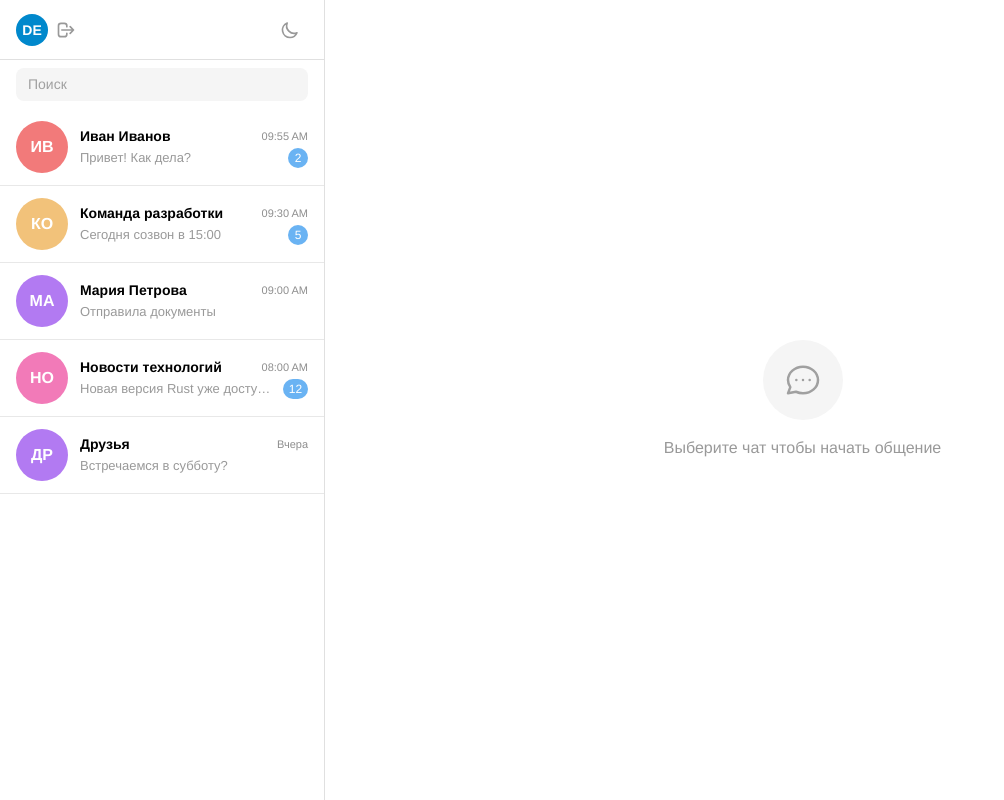
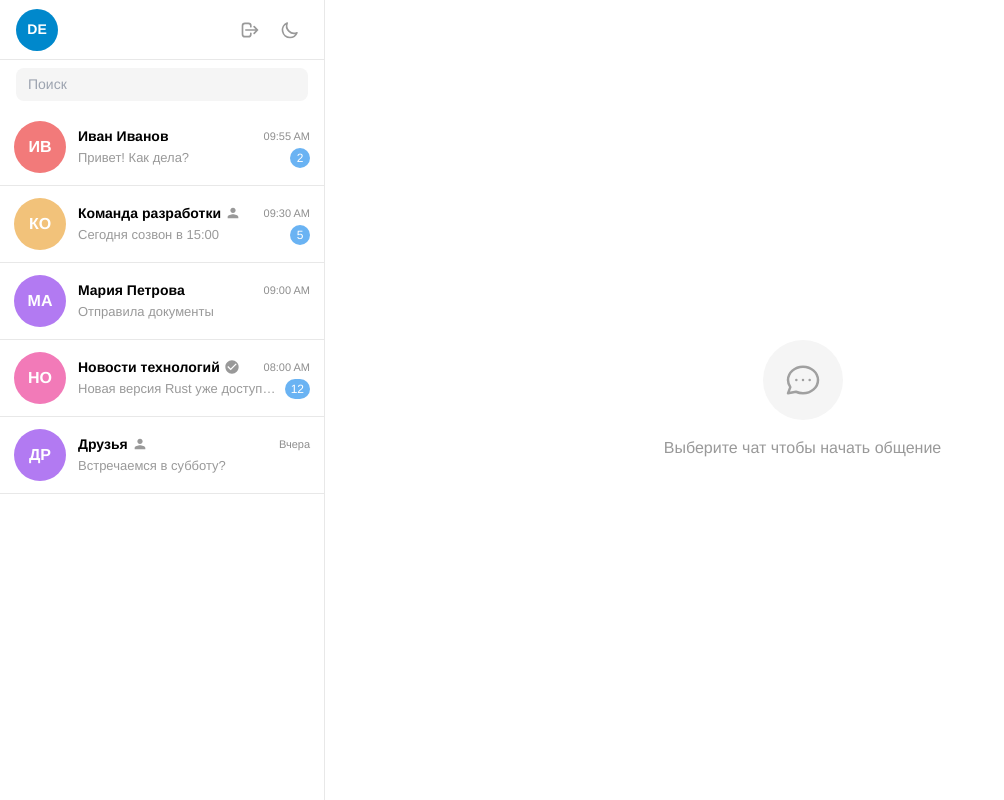
Before and after one commit to 1dailyfactschannel-cyber/Chatportal, a React (Vite) app: page / in a window 1280 px wide. Both pictures are taken after a click on the button "Войти в демо режим". Shown: the whole page, without its empty margins (0-1004 px from the left). Built offline with nearby package versions, Linux system fonts and the light colour scheme; no server answers; the HTML template or start-up script is replaced by a standard one.

Commit message:
Improve UI to match Telegram design

```diff
--- a/src/App.tsx
+++ b/src/App.tsx
@@ -14,7 +14,6 @@ function App() {
   const [theme, setTheme] = useState<'light' | 'dark'>('light');
 
   useEffect(() => {
-    // Применяем тему
     if (theme === 'dark') {
       document.documentElement.classList.add('dark');
     } else {
@@ -26,7 +25,6 @@ function App() {
     if (isAuthenticated) {
       connectWebSocket();
 
-      // Демо данные чатов
       const demoChats: Chat[] = [
         {
           id: '1',
@@ -124,57 +122,71 @@ function App() {
     chat.title.toLowerCase().includes(searchQuery.toLowerCase())
   );
 
-  // Обновляем чаты в сторе после фильтрации
   useEffect(() => {
     if (searchQuery) {
       useChatStore.setState({ chats: filteredChats });
-    } else {
-      // Возвращаем все чаты (в реальном приложении это будет запрос к API)
     }
-  }, [searchQuery]);
+  }, [searchQuery, filteredChats]);
 
   if (!isAuthenticated) {
     return <LoginScreen />;
   }
 
   return (
-    <div className="flex h-screen bg-[#ffffff] dark:bg-[#17212b]">
-      {/* Sidebar */}
-      <div className="w-[325px] border-r border-[#e0e0e0] dark:border-[#2f3e50] flex flex-col">
+    <div className="flex h-screen" style={{ backgroundColor: 'var(--chat-bg)' }}>
+      {/* Sidebar - как в Telegram */}
+      <div
+        className="w-[325px] flex flex-col"
+        style={{
+          backgroundColor: 'var(--sidebar-bg)',
+          borderRight: '1px solid var(--sidebar-border)'
+        }}
+      >
         {/* Header */}
-        <div className="h-[60px] flex items-center justify-between px-4 border-b border-[#e0e0e0] dark:border-[#2f3e50]">
-          <div className="flex items-center gap-2">
+        <div
+          className="h-[60px] flex items-center justify-between px-4"
+          style={{ borderBottom: '1px solid var(--header-border)' }}
+        >
+          <div className="flex items-center gap-3">
             {user && (
-              <div className="w-8 h-8 rounded-full bg-[#0088cc] flex items-center justify-center text-white text-sm font-semibold">
+              <div
+                className="avatar avatar-md"
+                style={{ backgroundColor: 'var(--accent)' }}
+              >
                 {user.displayName.slice(0, 2).toUpperCase()}
               </div>
             )}
+          </div>
+
+          <div className="flex items-center gap-1">
             <button
               onClick={logout}
-              className="text-[#999999] hover:text-[#0088cc] transition-colors"
+              className="p-2 rounded-full hover:bg-[var(--dialogs-bg-hover)] transition-colors"
               title="Выйти"
+              style={{ color: 'var(--window-subfg)' }}
             >
               <svg className="w-5 h-5" fill="none" viewBox="0 0 24 24" stroke="currentColor">
                 <path strokeLinecap="round" strokeLinejoin="round" strokeWidth={2} d="M17 16l4-4m0 0l-4-4m4 4H7m6 4v1a3 3 0 01-3 3H6a3 3 0 01-3-3V7a3 3 0 013-3h4a3 3 0 013 3v1" />
               </svg>
             </button>
-          </div>
 
             <button
               onClick={() => setTheme(theme === 'light' ? 'dark' : 'light')}
-            className="p-2 rounded-full hover:bg-[#f5f5f5] dark:hover:bg-[#2f3e50] transition-colors"
+              className="p-2 rounded-full hover:bg-[var(--dialogs-bg-hover)] transition-colors"
               title={theme === 'light' ? 'Тёмная тема' : 'Светлая тема'}
+              style={{ color: 'var(--window-subfg)' }}
             >
               {theme === 'light' ? (
-              <svg className="w-5 h-5 text-[#999999]" fill="none" viewBox="0 0 24 24" stroke="currentColor">
+                <svg className="w-5 h-5" fill="none" viewBox="0 0 24 24" stroke="currentColor">
                   <path strokeLinecap="round" strokeLinejoin="round" strokeWidth={2} d="M20.354 15.354A9 9 0 018.646 3.646 9.003 9.003 0 0012 21a9.003 9.003 0 008.354-5.646z" />
                 </svg>
               ) : (
-              <svg className="w-5 h-5 text-[#ffcd48]" fill="none" viewBox="0 0 24 24" stroke="currentColor">
+                <svg className="w-5 h-5" fill="none" viewBox="0 0 24 24" stroke="currentColor">
                   <path strokeLinecap="round" strokeLinejoin="round" strokeWidth={2} d="M12 3v1m0 16v1m9-9h-1M4 12H3m15.364 6.364l-.707-.707M6.343 6.343l-.707-.707m12.728 0l-.707.707M6.343 17.657l-.707.707M16 12a4 4 0 11-8 0 4 4 0 018 0z" />
                 </svg>
               )}
             </button>
+          </div>
         </div>
 
         {/* Search */}
@@ -184,7 +196,11 @@ function App() {
             placeholder="Поиск"
             value={searchQuery}
             onChange={(e) => setSearchQuery(e.target.value)}
-            className="w-full px-3 py-1.5 bg-[#f5f5f5] dark:bg-[#2f3e50] rounded-lg text-[14px] text-[#000000] dark:text-[#ffffff] placeholder-[#a0a0a0] outline-none"
+            className="w-full px-3 py-1.5 rounded-lg text-[14px] outline-none"
+            style={{
+              backgroundColor: 'var(--compose-input-bg)',
+              color: 'var(--window-fg)'
+            }}
           />
         </div>
 
--- a/src/components/Sidebar/ChatItem.tsx
+++ b/src/components/Sidebar/ChatItem.tsx
@@ -26,13 +26,35 @@ export const ChatItem = ({ chat, isActive, onClick }: ChatItemProps) => {
     return date.toLocaleDateString([], { day: 'numeric', month: 'short' });
   };
 
+  const getChatIcon = () => {
+    if (chat.type === 'group') {
+      return (
+        <svg className="w-4 h-4" fill="currentColor" viewBox="0 0 24 24">
+          <path d="M12 12c2.21 0 4-1.79 4-4s-1.79-4-4-4-4 1.79-4 4 1.79 4 4 4zm0 2c-2.67 0-8 1.34-8 4v2h16v-2c0-2.66-5.33-4-8-4z"/>
+        </svg>
+      );
+    }
+    if (chat.type === 'channel') {
+      return (
+        <svg className="w-4 h-4" fill="currentColor" viewBox="0 0 24 24">
+          <path d="M12 2C6.48 2 2 6.48 2 12s4.48 10 10 10 10-4.48 10-10S17.52 2 12 2zm-2 15l-5-5 1.41-1.41L10 14.17l7.59-7.59L19 8l-9 9z"/>
+        </svg>
+      );
+    }
+    return null;
+  };
+
   return (
     <div
       onClick={onClick}
       className={clsx(
-        'flex items-center gap-3 px-4 py-3 cursor-pointer transition-colors border-b border-[#e8e8e8] dark:border-[#233242]',
-        isActive ? 'bg-[#f0f0f0] dark:bg-[#1e2a38]' : 'hover:bg-[#f5f5f5] dark:hover:bg-[#1e2a38]'
+        'chat-item flex items-center gap-3',
+        isActive && 'active'
       )}
+      style={{
+        backgroundColor: isActive ? 'var(--dialogs-bg-active)' : 'transparent',
+        borderBottom: '1px solid var(--sidebar-border)'
+      }}
     >
       <Avatar
         name={chat.title}
@@ -42,27 +64,43 @@ export const ChatItem = ({ chat, isActive, onClick }: ChatItemProps) => {
 
       <div className="flex-1 min-w-0">
         <div className="flex items-center justify-between">
-          <span className={clsx(
-            'font-semibold text-sm truncate',
-            isActive ? 'text-[#000000] dark:text-[#ffffff]' : 'text-[#000000] dark:text-[#ffffff]'
-          )}>
-            {chat.title}
-          </span>
-          <span className="text-[11px] text-[#8e8e8e] dark:text-[#5e6c7e] flex-shrink-0 ml-2">
+          <div className="flex items-center">
+            <span
+              className="font-semibold text-sm truncate"
+              style={{ color: 'var(--dialogs-name)' }}
+            >
+              {chat.title}
+            </span>
+            {chat.type !== 'private' && (
+              <span className="ml-1" style={{ color: 'var(--window-subfg)' }}>
+                {getChatIcon()}
+              </span>
+            )}
+          </div>
+          <span
+            className="text-[11px] flex-shrink-0 ml-2"
+            style={{ color: 'var(--dialogs-date)' }}
+          >
             {formatTime(chat.lastMessage?.timestamp)}
           </span>
         </div>
 
         <div className="flex items-center justify-between mt-0.5">
-          <span className="text-[13px] text-[#999999] dark:text-[#708499] truncate">
+          <span
+            className="text-[13px] truncate"
+            style={{ color: 'var(--dialogs-message)' }}
+          >
             {chat.lastMessage?.content || 'Нет сообщений'}
           </span>
 
           {chat.unreadCount > 0 && (
-            <span className={clsx(
-              'min-w-[20px] h-5 px-1.5 rounded-[10px] flex items-center justify-center text-[12px] font-medium text-white ml-2',
-              chat.unreadCount > 0 ? 'bg-[#6ab3f3]' : 'bg-[#d7d7d7]'
-            )}>
+            <span
+              className="unread-badge ml-2"
+              style={{
+                backgroundColor: 'var(--dialogs-unread)',
+                color: 'var(--dialogs-unread-text)'
+              }}
+            >
               {chat.unreadCount}
             </span>
           )}
--- a/src/index.css
+++ b/src/index.css
@@ -3,37 +3,282 @@
 @tailwind utilities;
 
 :root {
+  /* Light theme - Telegram colors */
   --msg-in-bg: #ffffff;
   --msg-out-bg: #e5ffc8;
+  --msg-in-border: rgba(0, 0, 0, 0.05);
+  --msg-out-border: rgba(0, 0, 0, 0.05);
+
   --dialogs-bg: #ffffff;
+  --dialogs-bg-hover: #f5f5f5;
+  --dialogs-bg-active: #f0f0f0;
+  --dialogs-name: #000000;
+  --dialogs-message: #999999;
+  --dialogs-date: #8e8e8e;
+  --dialogs-unread: #6ab3f3;
+  --dialogs-unread-text: #ffffff;
+
+  --sidebar-bg: #ffffff;
+  --sidebar-border: #e8e8e8;
+  --chat-bg: #ffffff;
+  --chat-bg-pattern: #f5f5f5;
+  --header-bg: #ffffff;
+  --header-border: #e8e8e8;
+
   --window-bg: #ffffff;
   --window-fg: #000000;
+  --window-subfg: #999999;
+
   --accent: #0088cc;
+  --accent-hover: #006699;
+  --accent-light: #6ab3f3;
+
+  --compose-bg: #ffffff;
+  --compose-border: #e0e0e0;
+  --compose-input-bg: #f5f5f5;
+  --compose-icon: #a0a0a0;
+  --compose-icon-hover: #0088cc;
+
   --scrollbar: #c2c2c2;
+  --scrollbar-hover: #a0a0a0;
+
+  --online: #4cda58;
+  --verified: #40c4ff;
+
+  /* Message status */
+  --status-sent: #a0a0a0;
+  --status-delivered: #a0a0a0;
+  --status-read: #6ab3f3;
+
+  /* Shadows */
+  --shadow-msg: rgba(0, 0, 0, 0.08);
 }
 
-.dark {
+[data-theme="dark"] {
   --msg-in-bg: #182533;
   --msg-out-bg: #2b5278;
+  --msg-in-border: rgba(255, 255, 255, 0.05);
+  --msg-out-border: rgba(255, 255, 255, 0.05);
+
   --dialogs-bg: #17212b;
+  --dialogs-bg-hover: #1e2a38;
+  --dialogs-bg-active: #233242;
+  --dialogs-name: #ffffff;
+  --dialogs-message: #708499;
+  --dialogs-date: #5e6c7e;
+  --dialogs-unread: #6ab3f3;
+  --dialogs-unread-text: #ffffff;
+
+  --sidebar-bg: #17212b;
+  --sidebar-border: #233242;
+  --chat-bg: #17212b;
+  --chat-bg-pattern: #1e2a38;
+  --header-bg: #17212b;
+  --header-border: #233242;
+
   --window-bg: #17212b;
   --window-fg: #ffffff;
+  --window-subfg: #708499;
+
   --accent: #6ab3f3;
+  --accent-hover: #5288c1;
+  --accent-light: #6ab3f3;
+
+  --compose-bg: #232e3c;
+  --compose-border: #2f3e50;
+  --compose-input-bg: #2f3e50;
+  --compose-icon: #708499;
+  --compose-icon-hover: #6ab3f3;
+
   --scrollbar: #3e4a57;
+  --scrollbar-hover: #5e6c7e;
+
+  --online: #4cda58;
+  --verified: #40c4ff;
+
+  --status-sent: #5e6c7e;
+  --status-delivered: #5e6c7e;
+  --status-read: #6ab3f3;
+
+  --shadow-msg: rgba(0, 0, 0, 0.3);
 }
 
 * {
   font-family: "Helvetica Neue", Arial, sans-serif;
+  -webkit-font-smoothing: antialiased;
+  -moz-osx-font-smoothing: grayscale;
 }
 
+html, body, #root {
+  height: 100%;
+  margin: 0;
+  padding: 0;
+  overflow: hidden;
+}
+
+/* Telegram-like scrollbar */
 ::-webkit-scrollbar {
-  width: 4px;
-  height: 4px;
+  width: 5px;
+  height: 5px;
 }
 ::-webkit-scrollbar-track {
   background: transparent;
 }
 ::-webkit-scrollbar-thumb {
   background: var(--scrollbar);
-  border-radius: 2px;
+  border-radius: 2.5px;
 }
+::-webkit-scrollbar-thumb:hover {
+  background: var(--scrollbar-hover);
+}
+
+/* Message bubble styles */
+.message-bubble {
+  max-width: 70%;
+  padding: 8px 12px;
+  border-radius: 18px;
+  position: relative;
+  word-wrap: break-word;
+}
+
+.message-bubble-in {
+  background: var(--msg-in-bg);
+  border: 1px solid var(--msg-in-border);
+  margin-right: auto;
+}
+
+.message-bubble-out {
+  background: var(--msg-out-bg);
+  border: 1px solid var(--msg-out-border);
+  margin-left: auto;
+}
+
+/* Chat list item */
+.chat-item {
+  padding: 12px 14px;
+  cursor: pointer;
+  transition: background-color 0.15s ease;
+}
+
+.chat-item:hover {
+  background: var(--dialogs-bg-hover);
+}
+
+.chat-item.active {
+  background: var(--dialogs-bg-active);
+}
+
+/* Avatar */
+.avatar {
+  border-radius: 50%;
+  display: flex;
+  align-items: center;
+  justify-content: center;
+  font-weight: 600;
+  color: white;
+  flex-shrink: 0;
+}
+
+.avatar-sm { width: 36px; height: 36px; font-size: 12px; }
+.avatar-md { width: 42px; height: 42px; font-size: 14px; }
+.avatar-lg { width: 52px; height: 52px; font-size: 16px; }
+
+/* Unread badge */
+.unread-badge {
+  min-width: 20px;
+  height: 20px;
+  padding: 0 6px;
+  border-radius: 10px;
+  font-size: 12px;
+  font-weight: 500;
+  display: flex;
+  align-items: center;
+  justify-content: center;
+}
+
+/* Input styling */
+.telegram-input {
+  background: var(--compose-input-bg);
+  border: none;
+  border-radius: 8px;
+  padding: 10px 14px;
+  font-size: 14px;
+  color: var(--window-fg);
+  outline: none;
+  transition: box-shadow 0.2s ease;
+}
+
+.telegram-input:focus {
+  box-shadow: 0 0 0 2px var(--accent);
+}
+
+.telegram-input::placeholder {
+  color: var(--compose-icon);
+}
+
+/* Send button */
+.send-button {
+  width: 42px;
+  height: 42px;
+  border-radius: 50%;
+  background: var(--accent);
+  color: white;
+  border: none;
+  cursor: pointer;
+  display: flex;
+  align-items: center;
+  justify-content: center;
+  transition: background-color 0.2s ease, transform 0.1s ease;
+}
+
+.send-button:hover {
+  background: var(--accent-hover);
+}
+
+.send-button:active {
+  transform: scale(0.95);
+}
+
+.send-button:disabled {
+  opacity: 0.5;
+  cursor: not-allowed;
+}
+
+/* Message status icons */
+.status-sent { color: var(--status-sent); }
+.status-delivered { color: var(--status-delivered); }
+.status-read { color: var(--status-read); }
+
+/* Online indicator */
+.online-indicator {
+  width: 12px;
+  height: 12px;
+  background: var(--online);
+  border-radius: 50%;
+  border: 2px solid var(--sidebar-bg);
+  position: absolute;
+  bottom: 0;
+  right: 0;
+}
+
+/* Verified badge */
+.verified-badge {
+  color: var(--verified);
+  margin-left: 4px;
+}
+
+/* Date separator */
+.date-separator {
+  display: flex;
+  align-items: center;
+  justify-content: center;
+  margin: 16px 0;
+}
+
+.date-separator span {
+  background: var(--dialogs-bg-hover);
+  padding: 4px 12px;
+  border-radius: 8px;
+  font-size: 12px;
+  color: var(--window-subfg);
+}
```
Also changed, not shown: src/components/Chat/ChatHeader.tsx (+43 -5 lines), src/components/Chat/ChatView.tsx (+22 -5 lines), src/components/Chat/Message.tsx (+16 -19 lines), src/components/Chat/MessageInput.tsx (+30 -4 lines). Lines whose indentation alone changed are shown as unchanged.
